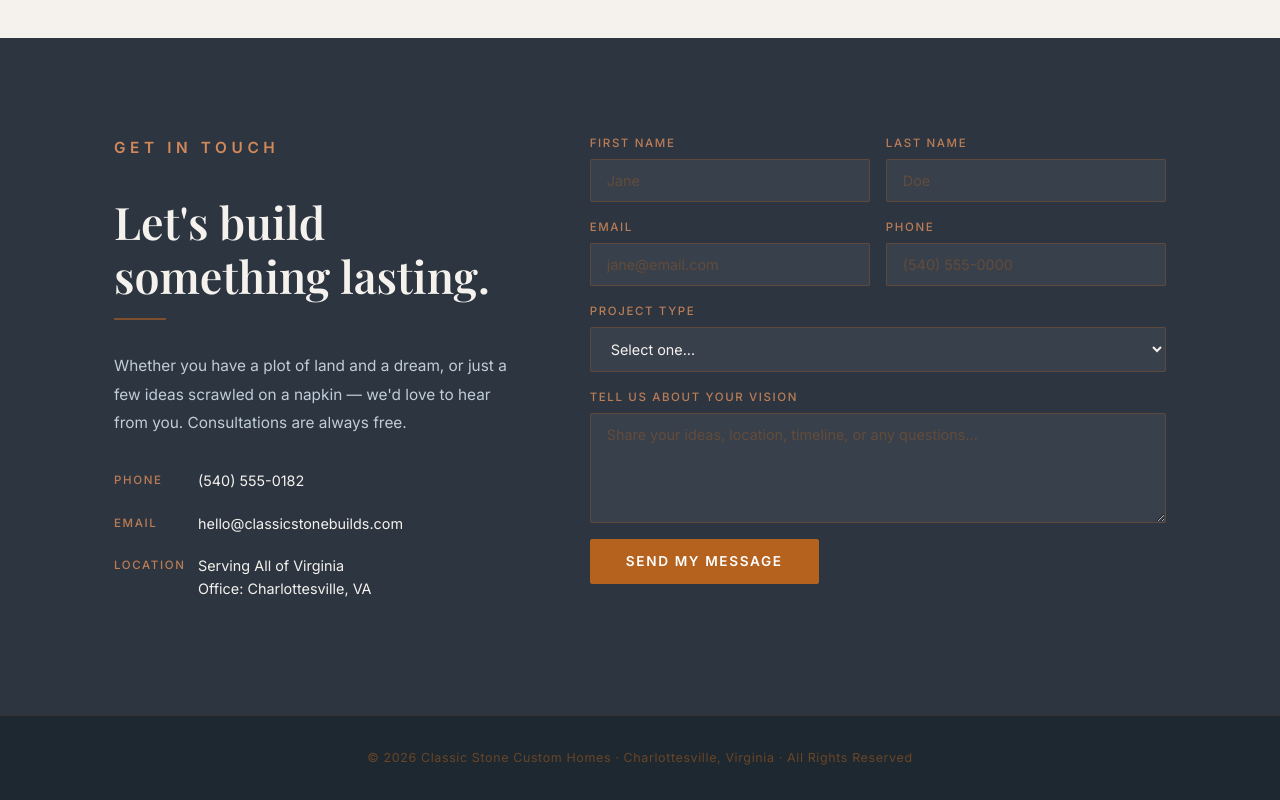
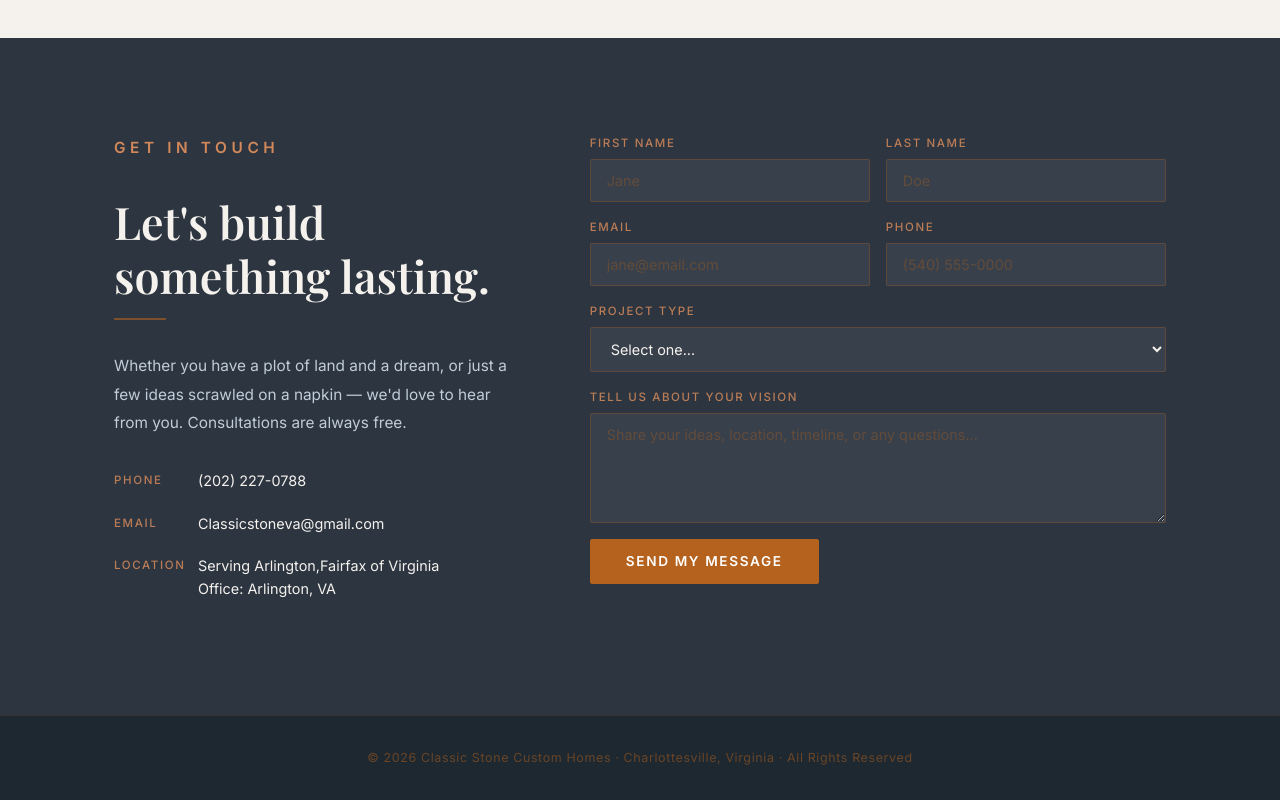
Before and after one commit to daltankhuyag/Classicstoneva1111, a React (Vite) app: page /schedule in a window 1280 px wide. Shown: the part 1070-1870 px from the top of the page. Built offline with nearby package versions, Linux system fonts and the light colour scheme.

Commit message:
merge
merge

```diff
--- a/src/components/Footer.jsx
+++ b/src/components/Footer.jsx
@@ -14,16 +14,16 @@ export default function Footer() {
               </p>
               <div className="contact-detail">
                 <span className="contact-detail-label">Phone</span>
-                <span className="contact-detail-val">(540) 555-0182</span>
+                <span className="contact-detail-val">(202) 227-0788</span>
               </div>
               <div className="contact-detail">
                 <span className="contact-detail-label">Email</span>
-                <span className="contact-detail-val">hello@classicstonebuilds.com</span>
+                <span className="contact-detail-val">Classicstoneva@gmail.com</span>
               </div>
               <div className="contact-detail">
                 <span className="contact-detail-label">Location</span>
                 <span className="contact-detail-val">
-                  Serving All of Virginia<br />Office: Charlottesville, VA
+                  Serving Arlington,Fairfax of Virginia<br />Office: Arlington, VA
                 </span>
               </div>
             </div>
```
